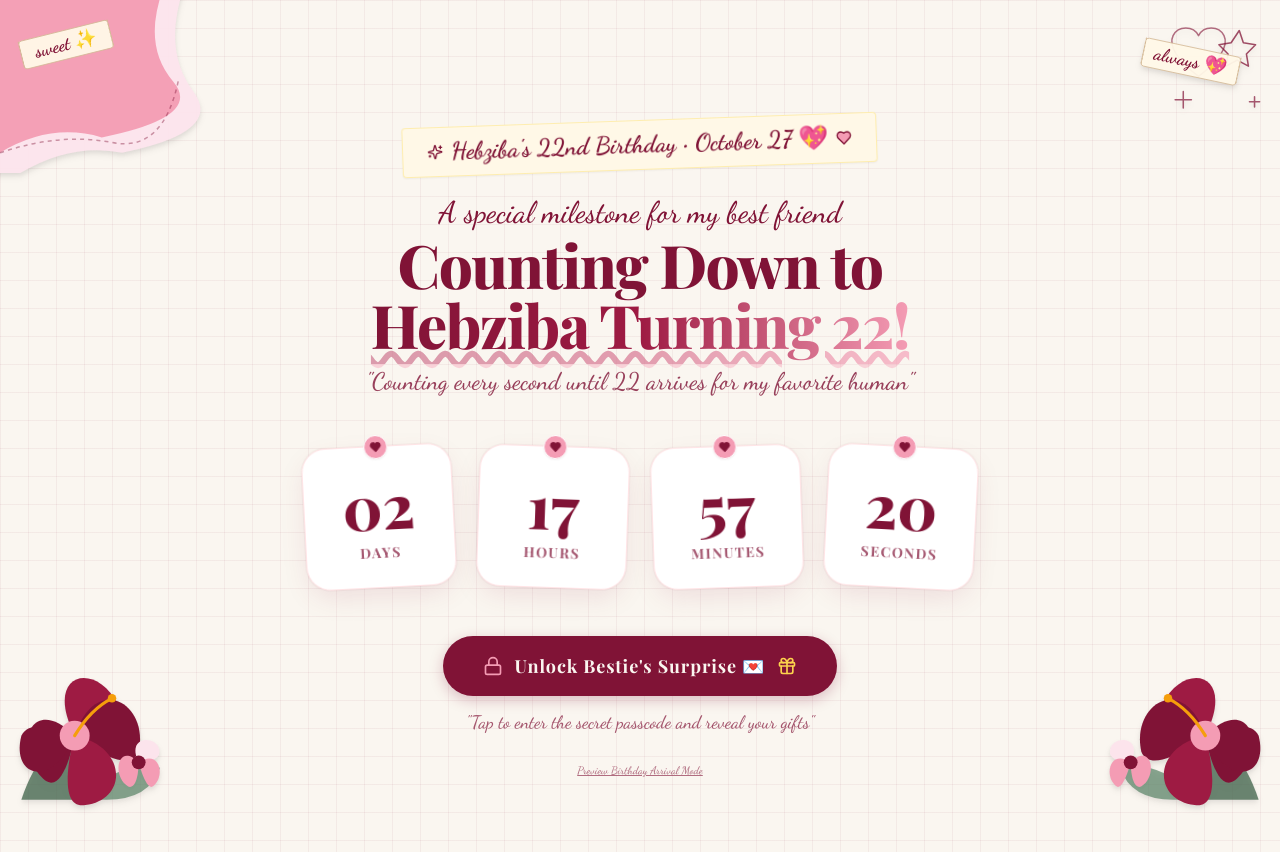
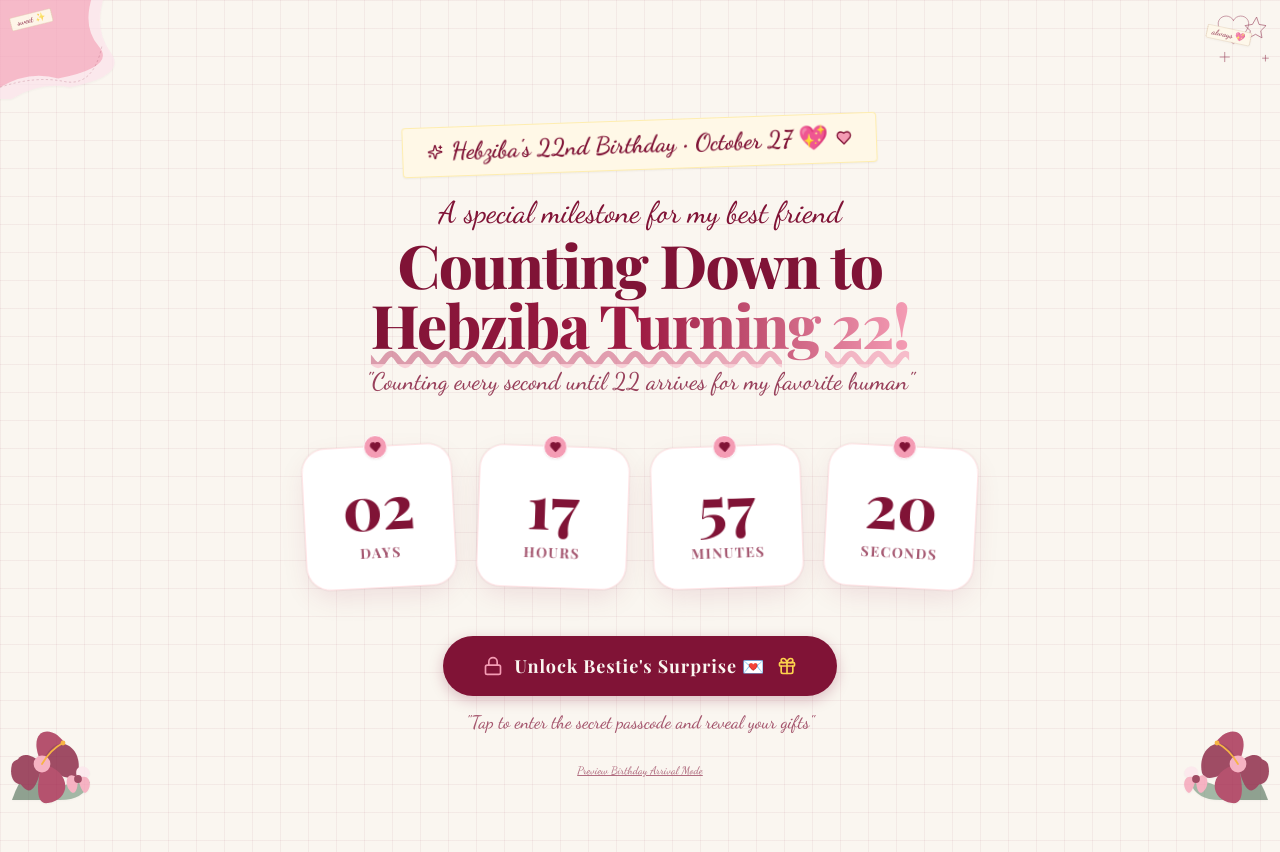
Before and after one commit to DhineshCool/first_website, a React (Vite) app: page / in a window 1280 px wide. Built offline with nearby package versions, Linux system fonts and the light colour scheme; a web font is replaced by a local one.

Commit message:
Move all corner decorations to z-0 background, reduce pink wave size, and trigger background photos strictly after candles are blown

```diff
--- a/src/App.tsx
+++ b/src/App.tsx
@@ -1,4 +1,4 @@
-import React, { useState } from 'react';
+import React, { useState, useEffect } from 'react';
 import { AnimatePresence, motion } from 'framer-motion';
 import { ScreenState } from './types';
 import { StartingCountdownScreen } from './components/StartingCountdownScreen';
@@ -15,27 +15,34 @@ import { FloatingMemoryPhotos } from './components/FloatingMemoryPhotos';
 
 export const App: React.FC = () => {
   const [screenState, setScreenState] = useState<ScreenState>('BIRTHDAY_COUNTDOWN');
-  const [candlesBlown, setCandlesBlown] = useState<boolean>(() => {
+  const [candlesBlown, setCandlesBlown] = useState<boolean>(false);
+
+  // Clear any legacy session flag on mount so every run starts clean
+  useEffect(() => {
     try {
-      return sessionStorage.getItem('hebziba_candles_blown') === 'true';
+      sessionStorage.removeItem('hebziba_candles_blown');
     } catch {
-      return false;
+      // safe
     }
-  });
+  }, []);
 
   const handleCandlesBlown = () => {
     setCandlesBlown(true);
-    try {
-      sessionStorage.setItem('hebziba_candles_blown', 'true');
-    } catch {
-      // safe fallback
-    }
   };
 
   // Handle navigation transitions
-  const handleEnterPasscode = () => setScreenState('LOCK');
-  const handleBackToCountdown = () => setScreenState('BIRTHDAY_COUNTDOWN');
-  const handlePasscodeSuccess = () => setScreenState('COUNTDOWN');
+  const handleEnterPasscode = () => {
+    setCandlesBlown(false);
+    setScreenState('LOCK');
+  };
+  const handleBackToCountdown = () => {
+    setCandlesBlown(false);
+    setScreenState('BIRTHDAY_COUNTDOWN');
+  };
+  const handlePasscodeSuccess = () => {
+    setCandlesBlown(false);
+    setScreenState('COUNTDOWN');
+  };
   const handleCountdownComplete = () => setScreenState('CAKE');
   const handleCakeContinue = () => setScreenState('PROMPT_GIFT');
   const handleAcceptGift = () => setScreenState('GIFT_HUB');
@@ -156,13 +163,8 @@ export const App: React.FC = () => {
           {screenState === 'GIFT_LETTER' && <LoveLetterGift />}
         </motion.div>
       </AnimatePresence>
-      {(candlesBlown ||
-        screenState === 'PROMPT_GIFT' ||
-        screenState === 'REJECT_GIFT' ||
-        screenState === 'GIFT_HUB' ||
-        screenState === 'GIFT_MUSIC' ||
-        screenState === 'GIFT_BOUQUET' ||
-        screenState === 'GIFT_LETTER') && <FloatingMemoryPhotos />}
+      {/* Ambient background photos reveal strictly after candles are blown */}
+      {candlesBlown && <FloatingMemoryPhotos />}
     </ScrapbookLayout>
   );
 };
--- a/src/components/ScrapbookLayout.tsx
+++ b/src/components/ScrapbookLayout.tsx
@@ -17,11 +17,11 @@ export const ScrapbookLayout: React.FC<ScrapbookLayoutProps> = ({
     <div className="relative min-h-screen w-full scrapbook-grid overflow-hidden flex flex-col justify-between selection:bg-[#F49CB4] selection:text-[#801336]">
       {/* ================= FIXED CORNER DECORATIONS ================= */}
 
-      {/* TOP-LEFT: Torn Pink Paper Wave + Taped Label "sweet" */}
-      <div className="fixed top-0 left-0 pointer-events-none z-30 select-none">
+      {/* TOP-LEFT: Torn Pink Paper Wave + Taped Label "sweet" (Subtle background accent) */}
+      <div className="fixed top-0 left-0 pointer-events-none z-0 select-none">
         <svg
           viewBox="0 0 220 180"
-          className="w-44 sm:w-56 h-auto drop-shadow-md overflow-visible"
+          className="w-24 sm:w-32 h-auto drop-shadow-sm overflow-visible opacity-75"
           fill="none"
           xmlns="http://www.w3.org/2000/svg"
         >
@@ -29,12 +29,12 @@ export const ScrapbookLayout: React.FC<ScrapbookLayoutProps> = ({
           <path
             d="M-10 -10 H180 Q160 50 190 90 T120 150 Q70 140 20 170 L-10 170 Z"
             fill="#FCE4EC"
-            opacity="0.95"
+            opacity="0.9"
           />
           <path
             d="M-10 -10 H160 Q140 45 170 80 T100 135 Q50 120 0 150 L-10 150 Z"
             fill="#F49CB4"
-            opacity="0.95"
+            opacity="0.85"
           />
           {/* Torn deckle edge dashes */}
           <path
@@ -42,11 +42,11 @@ export const ScrapbookLayout: React.FC<ScrapbookLayoutProps> = ({
             stroke="#801336"
             strokeWidth="1.5"
             strokeDasharray="4 4"
-            opacity="0.4"
+            opacity="0.3"
           />
 
           {/* Washi Masking Tape with "sweet" label */}
-          <g transform="translate(60, 45) rotate(-14)">
+          <g transform="translate(50, 35) rotate(-14) scale(0.8)">
             <rect
               x="-40"
               y="-14"
@@ -74,10 +74,10 @@ export const ScrapbookLayout: React.FC<ScrapbookLayoutProps> = ({
       </div>
 
       {/* TOP-RIGHT: Sketched Maroon Stars, Outline Hearts + Taped Label "always" */}
-      <div className="fixed top-0 right-0 pointer-events-none z-30 select-none">
+      <div className="fixed top-0 right-0 pointer-events-none z-0 select-none">
         <svg
           viewBox="0 0 220 180"
-          className="w-44 sm:w-56 h-auto drop-shadow-md overflow-visible"
+          className="w-24 sm:w-32 h-auto drop-shadow-sm overflow-visible opacity-75"
           fill="none"
           xmlns="http://www.w3.org/2000/svg"
         >
@@ -93,7 +93,7 @@ export const ScrapbookLayout: React.FC<ScrapbookLayoutProps> = ({
           </g>
 
           {/* Washi Masking Tape with "always" label */}
-          <g transform="translate(130, 60) rotate(12)">
+          <g transform="translate(130, 60) rotate(12) scale(0.8)">
             <rect
               x="-45"
               y="-14"
@@ -120,10 +120,10 @@ export const ScrapbookLayout: React.FC<ScrapbookLayoutProps> = ({
       </div>
 
       {/* BOTTOM-LEFT: Maroon & Pink Hibiscus Flower Cluster */}
-      <div className="fixed bottom-0 left-0 pointer-events-none z-30 select-none">
+      <div className="fixed bottom-0 left-0 pointer-events-none z-0 select-none">
         <svg
           viewBox="0 0 240 220"
-          className="w-48 sm:w-64 h-auto drop-shadow-md overflow-visible"
+          className="w-28 sm:w-36 h-auto drop-shadow-sm overflow-visible opacity-75"
           fill="none"
           xmlns="http://www.w3.org/2000/svg"
         >
@@ -156,10 +156,10 @@ export const ScrapbookLayout: React.FC<ScrapbookLayoutProps> = ({
       </div>
 
       {/* BOTTOM-RIGHT: Maroon & Pink Hibiscus Flower Cluster */}
-      <div className="fixed bottom-0 right-0 pointer-events-none z-30 select-none">
+      <div className="fixed bottom-0 right-0 pointer-events-none z-0 select-none">
         <svg
           viewBox="0 0 240 220"
-          className="w-48 sm:w-64 h-auto drop-shadow-md overflow-visible"
+          className="w-28 sm:w-36 h-auto drop-shadow-sm overflow-visible opacity-75"
           fill="none"
           xmlns="http://www.w3.org/2000/svg"
         >
```
